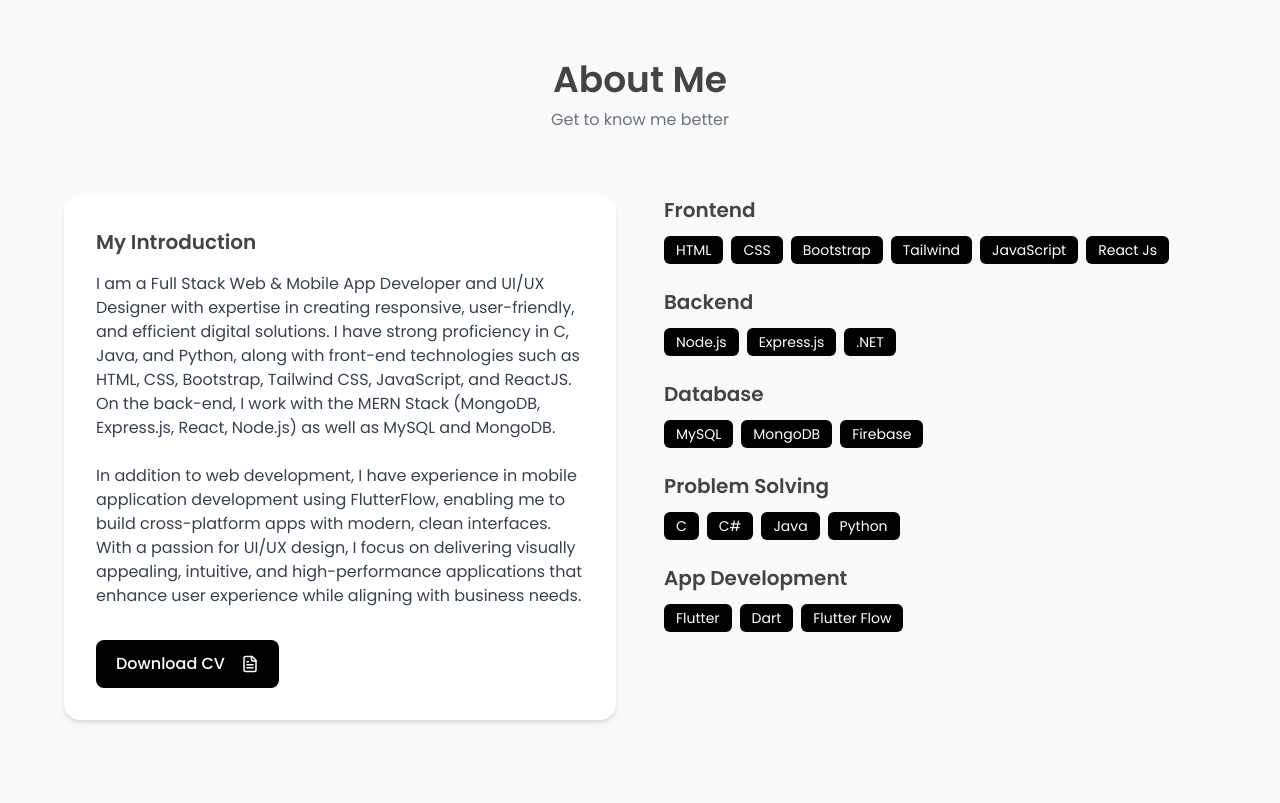
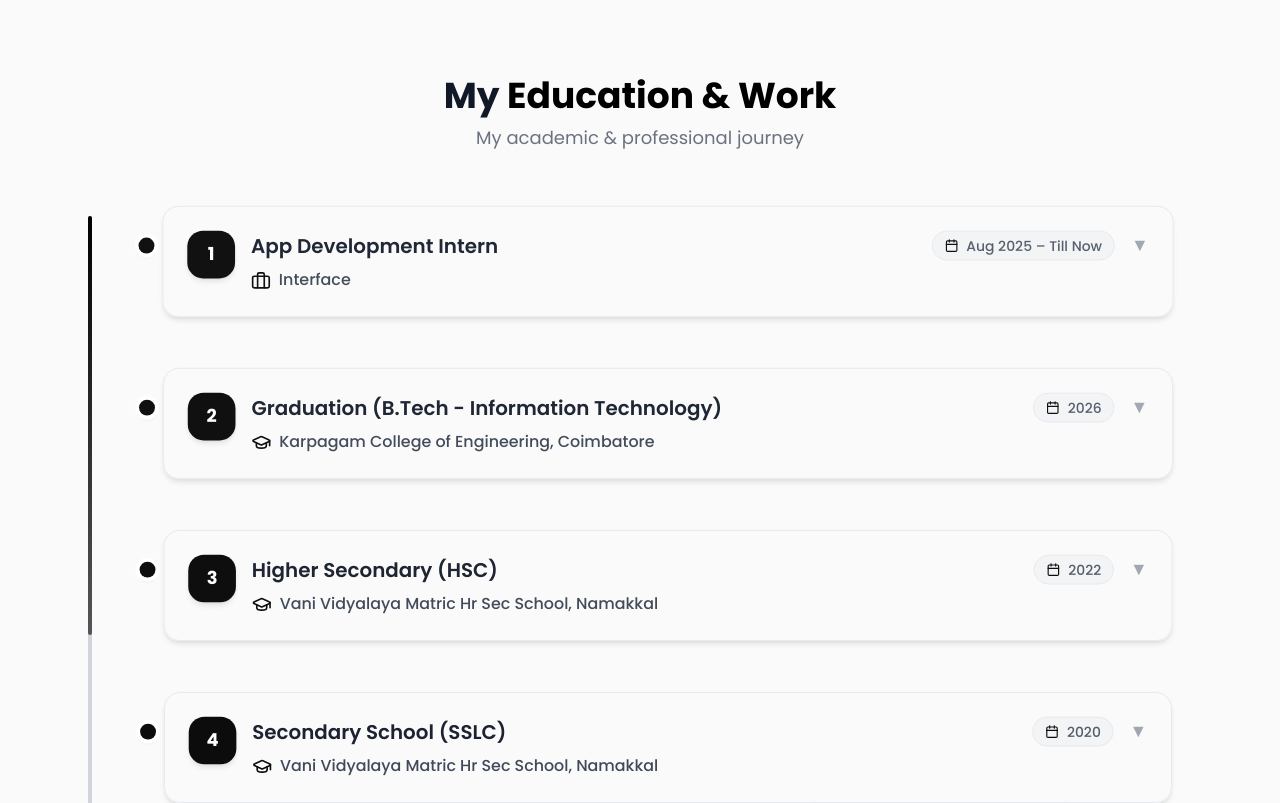
Before and after one commit to Deepak5556/ReactPortfolio, a React (Vite) app: page / in a window 1280 px wide. Shown: the part 820-1623 px from the top of the page. Built offline with nearby package versions, Linux system fonts and the light colour scheme.

Commit message:
Education Added

```diff
--- a/src/App.jsx
+++ b/src/App.jsx
@@ -10,6 +10,7 @@ import { motion } from "framer-motion";
 import MyWork from "./components/Mywork";
 import Certificate from "./components/Certificate";
 import Internship from "./components/Internship";
+import Education from "./components/Education";
 
 function App() {
   const [isMenuOpen, setIsMenuOpen] = useState(false);
@@ -31,6 +32,7 @@ function App() {
               element={
                 <>
                   <Hero />
+                  <Education/>
                   <About />
                   <MyWork />
                   <Contact />
@@ -40,6 +42,7 @@ function App() {
             <Route path="/projects" element={<Projects />} />
             <Route path="/certificate" element={<Certificate />} />
             <Route path="/internship" element={<Internship />} />
+            <Route path="/education" element={<Education/>}/>
             <Route path="/about" element={<About />} />
             <Route path="/contact" element={<Contact />} />
             <Route path="/mywork" element={<MyWork />} />
--- a/src/components/About.jsx
+++ b/src/components/About.jsx
@@ -17,7 +17,7 @@ const About = () => {
     mernStack: ["MongoDB", "Express.js", "React Js", "Node.js"],
     database: ["MySQL", "MongoDB", "Firebase"],
     appDevelopment: ["Flutter", "Dart", "Flutter Flow"],
-    problemSolving: ["C", "C#", "Java", "Python"],
+    problemSolving: ["C", "C#", "Java"],
   };
 
   const containerVariants = {
--- /dev/null
+++ b/src/components/Education.jsx
@@ -0,0 +1,216 @@
+import React, { useState, useRef } from "react";
+import { motion, AnimatePresence, useScroll, useTransform } from "framer-motion";
+import { GraduationCap, Calendar, Briefcase } from "lucide-react";
+
+const educationData = [
+  {
+    title: "App Development Intern",
+    institution: "Interface",
+    year: "Aug 2025 – Till Now",
+    category: "work",
+    description: `
+      • Internship focused on app development
+      • Developed mobile apps using Flutter Flow & Firebase
+      • Improved UI/UX and integrated backend APIs
+    `,
+    tags: ["Flutter Flow", "Firebase", "App Dev", "UI/UX", "Backend API"],
+  },
+  {
+    title: "Graduation (B.Tech - Information Technology)",
+    institution: "Karpagam College of Engineering, Coimbatore",
+    year: "2026",
+    category: "education",
+    description: "Graduating from Anna University with a CGPA of 7.3/10",
+    tags: ["B.Tech", "Information Technology", "Full Stack", "App Dev"],
+  },
+  {
+    title: "Higher Secondary (HSC)",
+    institution: "Vani Vidyalaya Matric Hr Sec School, Namakkal",
+    year: "2022",
+    category: "education",
+    description: "Completed HSC under State Board with 74.5%",
+    tags: ["State Board", "Computer Science"],
+  },
+  {
+    title: "Secondary School (SSLC)",
+    institution: "Vani Vidyalaya Matric Hr Sec School, Namakkal",
+    year: "2020",
+    category: "education",
+    description: "Completed SSLC under State Board with 80.6%",
+    tags: ["Mathematics", "Science", "Foundations"],
+  },
+];
+
+const EducationItem = ({ edu, index, isOpen, onToggle }) => {
+  const ref = useRef(null);
+  const { scrollYProgress } = useScroll({
+    target: ref,
+    offset: ["start 0.9", "end 0.1"],
+  });
+
+  const y = useTransform(scrollYProgress, [0, 1], [20, -20]);
+  const scale = useTransform(scrollYProgress, [0, 1], [0.98, 1]);
+  const opacity = useTransform(scrollYProgress, [0, 0.3, 1], [0, 1, 0.9]);
+
+  return (
+    <motion.div
+      ref={ref}
+      style={{ y, scale, opacity }}
+      layout
+      className="relative group"
+    >
+      {/* Timeline Dot */}
+      <div className="absolute -left-3 sm:-left-4 md:-left-6 top-8 z-10">
+        <motion.div className="w-3 sm:w-4 h-3 sm:h-4 md:w-4 md:h-4 rounded-full bg-primary ring-2 sm:ring-4 ring-white shadow-md relative" />
+      </div>
+
+      {/* Card */}
+      <motion.div
+        layout
+        transition={{ layout: { duration: 0.4, ease: [0.25, 0.8, 0.25, 1] } }}
+        className="rounded-2xl shadow-md border border-gray-200 transition-all duration-500 bg-transparent"
+      >
+        <button
+          onClick={onToggle}
+          className="w-full text-left p-4 sm:p-5 md:p-6 flex flex-col sm:flex-row sm:items-start gap-3 sm:gap-4"
+        >
+          {/* Number Badge */}
+          <motion.div layout className="flex-shrink-0 self-center sm:self-start">
+            <span className="inline-flex items-center justify-center w-9 h-9 sm:w-10 sm:h-10 md:w-12 md:h-12 rounded-2xl bg-primary text-white font-bold shadow-md text-sm sm:text-base md:text-lg">
+              {index + 1}
+            </span>
+          </motion.div>
+
+          {/* Main Content */}
+          <div className="flex-1 min-w-0">
+            <div className="flex flex-wrap items-center justify-between gap-2 md:gap-4">
+              <h3 className="text-base sm:text-lg md:text-xl font-semibold text-gray-900 transition-colors duration-300">
+                {edu.title}
+              </h3>
+              <span className="flex items-center gap-2 text-xs sm:text-sm px-2 sm:px-3 py-1 rounded-full bg-gray-100 text-gray-600 border border-gray-200 font-medium">
+                <Calendar size={14} className="text-primary" />
+                {edu.year}
+              </span>
+            </div>
+
+            {/* Institution & Category Icon */}
+            <p className="text-gray-700 mt-2 font-medium flex items-center gap-2">
+              {edu.category === "work" ? (
+                <Briefcase size={20} className="text-primary flex-shrink-0" />
+              ) : (
+                <GraduationCap size={20} className="text-primary flex-shrink-0" />
+              )}
+              <span className="text-sm sm:text-base md:text-base">{edu.institution}</span>
+            </p>
+
+            {/* Description */}
+            <AnimatePresence initial={false}>
+              {isOpen && (
+                <motion.div
+                  initial={{ opacity: 0, height: 0 }}
+                  animate={{ opacity: 1, height: "auto" }}
+                  exit={{ opacity: 0, height: 0 }}
+                  transition={{ duration: 0.4, ease: "easeInOut" }}
+                  className="overflow-hidden mt-2 text-gray-600 text-sm sm:text-base md:text-base leading-relaxed whitespace-pre-line"
+                >
+                  {edu.description}
+                </motion.div>
+              )}
+            </AnimatePresence>
+          </div>
+
+          {/* Chevron */}
+          <motion.span
+            animate={{ rotate: isOpen ? 180 : 0 }}
+            transition={{ duration: 0.3, ease: "easeInOut" }}
+            className="ml-auto text-gray-400 text-base sm:text-lg"
+          >
+            ▼
+          </motion.span>
+        </button>
+
+        {/* Tags (no hover effect) */}
+        <AnimatePresence>
+          {isOpen && (
+            <motion.div
+              key="tags"
+              initial={{ opacity: 0, height: 0 }}
+              animate={{ opacity: 1, height: "auto" }}
+              exit={{ opacity: 0, height: 0 }}
+              transition={{ duration: 0.3, ease: "easeInOut" }}
+              className="overflow-hidden px-4 sm:px-6 md:px-8 pb-4 sm:pb-6 md:pb-8 border-t border-gray-100"
+            >
+              <div className="flex flex-wrap gap-2 mt-2 sm:mt-4">
+                {edu.tags.map((tag, i) => (
+                  <span
+                    key={i}
+                    className="text-xs sm:text-sm px-2 sm:px-3 py-1 rounded-full bg-primary/10 text-primary border border-primary/20"
+                  >
+                    {tag}
+                  </span>
+                ))}
+              </div>
+            </motion.div>
+          )}
+        </AnimatePresence>
+      </motion.div>
+    </motion.div>
+  );
+};
+
+const Education = () => {
+  const [openIndex, setOpenIndex] = useState(-1);
+  const sectionRef = useRef(null);
+  const { scrollYProgress } = useScroll({
+    target: sectionRef,
+    offset: ["start 0.8", "end 0.2"],
+  });
+  const lineHeight = useTransform(scrollYProgress, [0, 1], ["0%", "100%"]);
+
+  return (
+    <section
+      id="education"
+      ref={sectionRef}
+      className="relative py-12 sm:py-16 md:py-24 bg-transparent"
+    >
+      {/* Header */}
+      <motion.div
+        initial={{ opacity: 0, y: 20 }}
+        whileInView={{ opacity: 1, y: 0 }}
+        viewport={{ once: true }}
+        transition={{ duration: 0.7, ease: "easeOut" }}
+        className="text-center mb-12 sm:mb-16 px-4"
+      >
+        <h2 className="text-2xl sm:text-3xl md:text-4xl font-extrabold text-gray-900">
+          My <span className="text-primary">Education & Work</span>
+        </h2>
+        <p className="text-gray-500 mt-2 text-sm sm:text-base md:text-lg">
+          My academic & professional journey
+        </p>
+      </motion.div>
+
+      {/* Timeline */}
+      <div className="relative max-w-4xl sm:max-w-6xl mx-auto px-4 sm:px-6 md:px-10">
+        <div className="absolute left-2 sm:left-4 md:left-6 top-0 bottom-0 w-0.5 sm:w-1 bg-gray-300 rounded-full" />
+        <motion.div
+          style={{ height: lineHeight }}
+          className="absolute left-2 sm:left-4 md:left-6 top-0 w-0.5 sm:w-1 bg-gradient-to-b from-primary via-primary/80 to-primary/60 rounded-full origin-top"
+        />
+
+        <div className="space-y-6 sm:space-y-8 md:space-y-12 relative pl-6 sm:pl-10 md:pl-14">
+          {educationData.map((edu, idx) => (
+            <EducationItem
+              key={idx}
+              edu={edu}
+              index={idx}
+              isOpen={openIndex === idx}
+              onToggle={() => setOpenIndex(openIndex === idx ? -1 : idx)}
+            />
+          ))}
+        </div>
+      </div>
+    </section>
+  );
+};
+
+export default Education;
--- a/src/components/Footer.jsx
+++ b/src/components/Footer.jsx
@@ -5,6 +5,7 @@ import { Instagram, Linkedin, Github, Dribbble } from "lucide-react";
 const Footer = () => {
   const navLinks = [
     { name: "Home", to: "home" },
+    { name: "Education", to: "education" },
     { name: "About", to: "about" },
     { name: "Projects", to: "projects" },
     { name: "Contact", to: "contact" },
@@ -68,6 +69,8 @@ const Footer = () => {
           </div>
 
           <div className="text-center text-gray-500 text-sm">
+            <p>Last Update : October 2025</p>
+            <br />
             <p>
               Copyright &copy; {new Date().getFullYear()}{" "}
               <span className="text-primary">Deepakkumar</span> - All rights
--- a/src/components/Navbar.jsx
+++ b/src/components/Navbar.jsx
@@ -24,6 +24,8 @@ const Navbar = ({ isMenuOpen, toggleMenu }) => {
   const navLinks = [
     { name: "Home", path: "/" },
     { name: "About", path: "/about" },
+    { name: "Education", path: "/education" },
+
     // { name: "Projects", path: "/projects" },
     // { name: "Certificates", path: "/certificate" },
 
```
